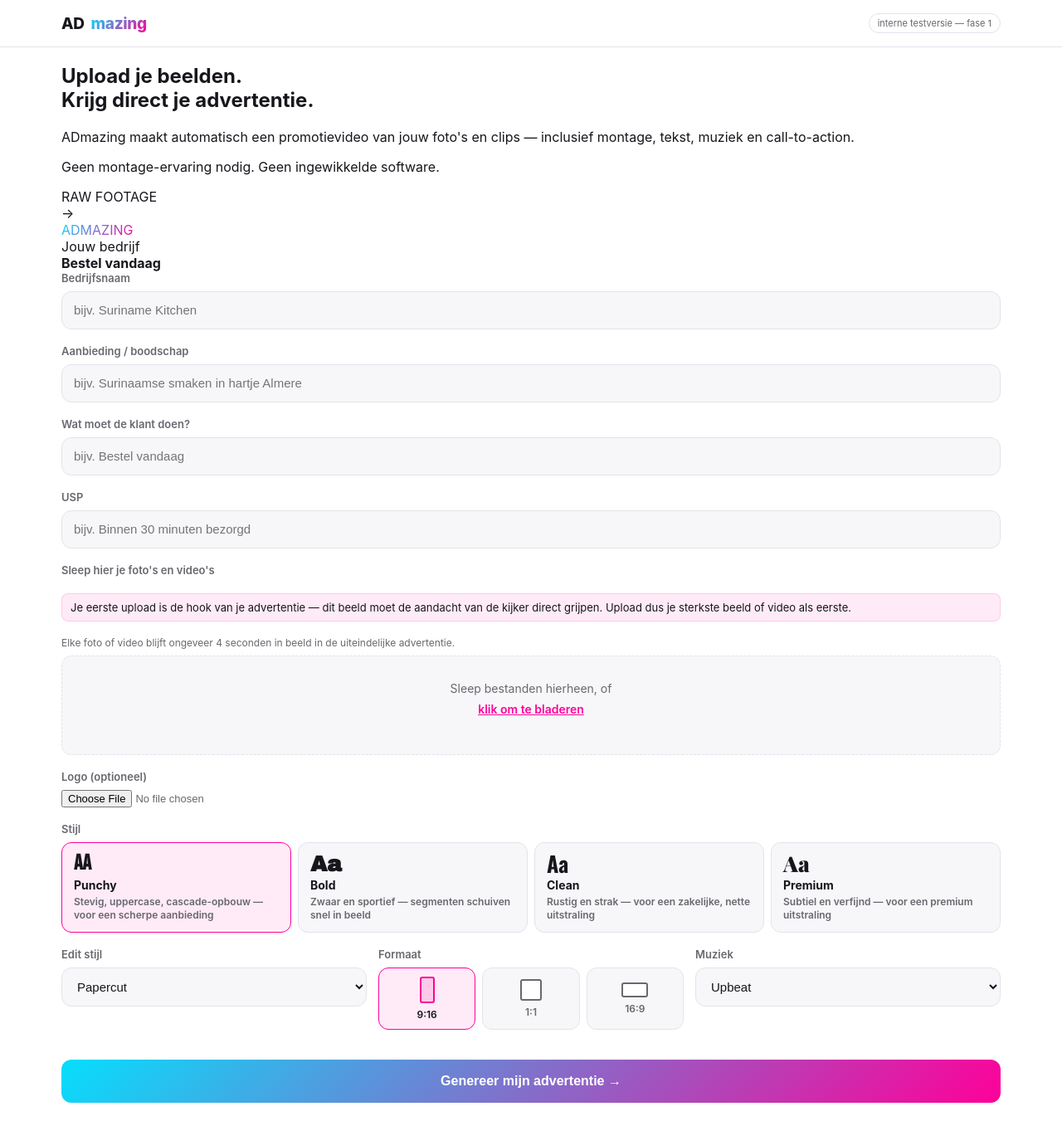
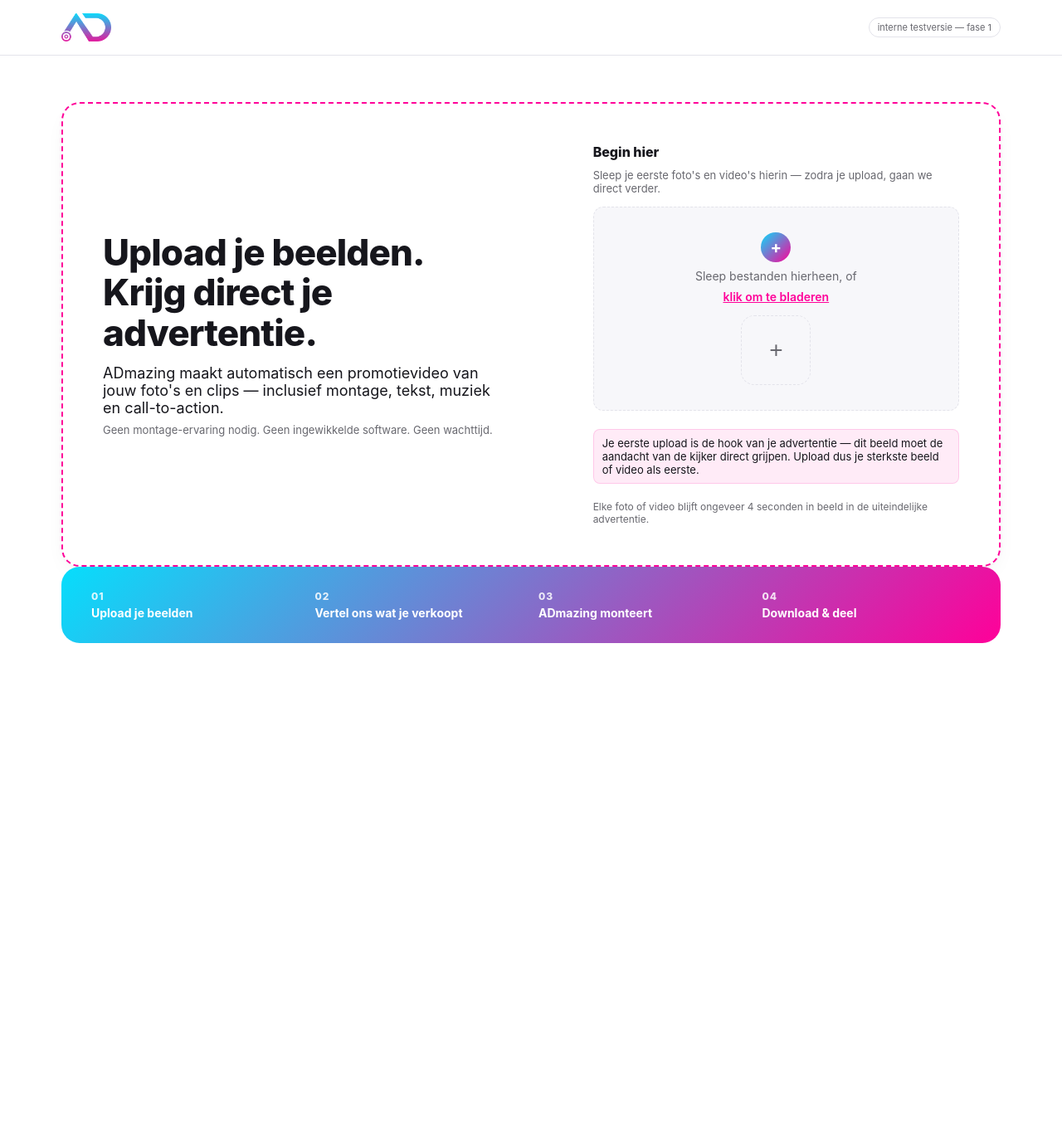
Before and after one commit to videos3600/ADmazingFunnel, a Flask app: page / in a window 1280 px wide. Shown: the whole page at 83% size. After the commit the page ends 775 px from the top, so only its background shows below. Run offline with Flask 3, Linux system fonts and the light colour scheme; some libraries are stand-ins or nearby versions.

Commit message:
Add files via upload

```diff
--- a/admazing-webapp-nieuwe-repo/webapp/templates/index.html
+++ b/admazing-webapp-nieuwe-repo/webapp/templates/index.html
@@ -5,6 +5,7 @@
 <meta name="viewport" content="width=device-width, initial-scale=1">
 <title>ADmazing — Upload je beelden. Krijg direct je advertentie.</title>
 <link rel="stylesheet" href="/static/style.css">
+<link rel="icon" type="image/png" href="/static/logo-mark.png">
 <style>
   /* One @font-face per stijl, so the picker below shows each option in its
      own real typeface instead of just naming it. The font FILES still come
@@ -24,37 +25,75 @@
 
 <header class="topbar">
   <div class="wrap topbar-inner">
-    <div class="logo">AD<span class="accent">mazing</span></div>
+    <div class="logo">
+      <img src="/static/logo-mark.png" alt="ADmazing" class="logo-mark">
+    </div>
     <div class="topbar-tag">interne testversie — fase 1</div>
   </div>
 </header>
 
-<main class="wrap hero">
-  <section class="hero-copy">
+<main class="wrap page">
+
+  <form id="generate-form" class="generator-form">
+
+    <!-- ============== VIEW 1: landing — the ONE action is "upload", everything
+         else lives in the funnel that starts the moment a file lands here. ============== -->
+    <section class="view landing-card" id="view-landing" data-view="landing">
+      <div class="landing-copy">
         <h1>Upload je beelden.<br>Krijg direct je advertentie.</h1>
         <p class="lead">ADmazing maakt automatisch een promotievideo van jouw foto's en clips — inclusief montage, tekst, muziek en call-to-action.</p>
-    <p class="fine">Geen montage-ervaring nodig. Geen ingewikkelde software.</p>
+        <p class="fine">Geen montage-ervaring nodig. Geen ingewikkelde software. Geen wachttijd.</p>
+      </div>
 
-    <div class="preview-mock" aria-hidden="true">
-      <div class="preview-panel raw">
-        <span class="preview-label">RAW FOOTAGE</span>
-        <div class="preview-bars">
-          <div></div><div></div><div></div>
+      <div class="landing-action">
+        <h2>Begin hier</h2>
+        <p class="landing-action-sub">Sleep je eerste foto's en video's hierin — zodra je upload, gaan we direct verder.</p>
+
+        <div class="dropzone" id="dropzone" tabindex="0">
+          <div class="dropzone-hint" id="dropzone-hint">
+            <span class="dropzone-icon" aria-hidden="true">+</span>
+            Sleep bestanden hierheen, of <span class="dropzone-browse">klik om te bladeren</span>
           </div>
+          <div class="media-grid" id="media-grid"></div>
         </div>
-      <div class="preview-arrow">→</div>
-      <div class="preview-panel done">
-        <span class="preview-label accent">ADMAZING</span>
-        <div class="preview-frame">
-          <div class="preview-caption">Jouw bedrijf<br><b>Bestel vandaag</b></div>
-        </div>
-      </div>
+        <input type="file" id="footage-input" name="footage" multiple accept="video/*,image/*" hidden>
+
+        <p class="field-note field-note-strong">Je eerste upload is de hook van je advertentie — dit beeld moet de aandacht van de kijker direct grijpen. Upload dus je sterkste beeld of video als eerste.</p>
+        <p class="field-note" id="duration-note">Elke foto of video blijft ongeveer 4 seconden in beeld in de uiteindelijke advertentie.</p>
+
+        <button type="button" class="generate-btn landing-continue-btn" id="landing-continue-btn" hidden>Verder →</button>
       </div>
     </section>
 
-  <section class="generator-card" id="generator-card">
+    <!-- "How it works" teaser band — same shape as the dashed card above, mirrors
+         the funnel-concept doc's 4-stap uitleg, pure visual reassurance, no inputs. -->
+    <section class="howitworks-band" id="howitworks-band" aria-hidden="true">
+      <div class="howitworks-step"><span class="howitworks-num">01</span>Upload je beelden</div>
+      <div class="howitworks-step"><span class="howitworks-num">02</span>Vertel ons wat je verkoopt</div>
+      <div class="howitworks-step"><span class="howitworks-num">03</span>ADmazing monteert</div>
+      <div class="howitworks-step"><span class="howitworks-num">04</span>Download &amp; deel</div>
+    </section>
 
-    <form id="generate-form" class="generator-form">
+    <!-- ============== VIEW 2: the funnel itself — one panel visible at a time,
+         starts automatically as soon as the landing dropzone gets its first file. ============== -->
+    <section class="view funnel-card" id="view-funnel" data-view="funnel" hidden>
+
+      <div class="funnel-head">
+        <button type="button" class="funnel-back" id="funnel-back" aria-label="Vorige stap">←</button>
+        <div class="funnel-dots" id="funnel-dots" role="list" aria-label="Stappen">
+          <span class="funnel-dot" data-step="1"></span>
+          <span class="funnel-dot" data-step="2"></span>
+          <span class="funnel-dot" data-step="3"></span>
+        </div>
+        <button type="button" class="funnel-media-chip" id="funnel-media-chip">
+          <span id="funnel-media-chip-count">0 bestanden</span> · wijzigen
+        </button>
+      </div>
+
+      <!-- Panel 1: who/what -->
+      <div class="funnel-panel" data-panel="1">
+        <h2>Over je bedrijf</h2>
+
         <div class="field">
           <label for="business_name">Bedrijfsnaam</label>
           <input type="text" id="business_name" name="business_name" placeholder="bijv. Suriname Kitchen" required>
@@ -75,21 +114,14 @@
           <input type="text" id="usp" name="usp" placeholder="bijv. Binnen 30 minuten bezorgd">
         </div>
 
-      <div class="field">
-        <label>Sleep hier je foto's en video's</label>
-        <p class="field-note field-note-strong">Je eerste upload is de hook van je advertentie — dit beeld moet de aandacht van de kijker direct grijpen. Upload dus je sterkste beeld of video als eerste.</p>
-        <p class="field-note" id="duration-note">Elke foto of video blijft ongeveer 4 seconden in beeld in de uiteindelijke advertentie.</p>
-        <div class="dropzone" id="dropzone" tabindex="0">
-          <div class="dropzone-hint" id="dropzone-hint">Sleep bestanden hierheen, of <span class="dropzone-browse">klik om te bladeren</span></div>
-          <div class="media-grid" id="media-grid"></div>
+        <div class="funnel-nav">
+          <button type="button" class="generate-btn funnel-next" data-goto="2">Volgende →</button>
         </div>
-        <input type="file" id="footage-input" name="footage" multiple accept="video/*,image/*" hidden>
       </div>
 
-      <div class="field">
-        <label for="logo-input">Logo (optioneel)</label>
-        <input type="file" id="logo-input" name="logo" accept="image/png,image/jpeg">
-      </div>
+      <!-- Panel 2: look & feel -->
+      <div class="funnel-panel" data-panel="2" hidden>
+        <h2>Stijl &amp; kleur</h2>
 
         <div class="field">
           <label>Stijl</label>
@@ -103,6 +135,29 @@
             </label>
             {% endfor %}
           </div>
+        </div>
+
+        <div class="field">
+          <label for="theme-color-input">Kleur (tekst/motion)</label>
+          <div class="theme-color-row">
+            <input type="color" id="theme-color-input" name="theme_color" value="{{ default_theme_color }}">
+            <span class="theme-color-hint">Style bepaalt de motion, deze kleur bepaalt wat die motion kleurt. Standaard wit.</span>
+          </div>
+        </div>
+
+        <div class="funnel-nav">
+          <button type="button" class="secondary-btn funnel-prev" data-goto="1">← Terug</button>
+          <button type="button" class="generate-btn funnel-next" data-goto="3">Volgende →</button>
+        </div>
+      </div>
+
+      <!-- Panel 3: technical settings + generate -->
+      <div class="funnel-panel" data-panel="3" hidden>
+        <h2>Instellingen &amp; genereren</h2>
+
+        <div class="field">
+          <label for="logo-input">Logo (optioneel)</label>
+          <input type="file" id="logo-input" name="logo" accept="image/png,image/jpeg">
         </div>
 
         <div class="field-row">
@@ -140,11 +195,18 @@
           </div>
         </div>
 
+        <div class="funnel-nav">
+          <button type="button" class="secondary-btn funnel-prev" data-goto="2">← Terug</button>
           <button type="submit" class="generate-btn">Genereer mijn advertentie →</button>
+        </div>
         <p class="form-error" id="form-error"></p>
+      </div>
+
+    </section>
+
   </form>
 
-    <div class="progress-view" id="progress-view" hidden>
+  <div class="progress-view app-card" id="progress-view" hidden>
     <h2>ADmazing maakt je advertentie…</h2>
     <div class="progress-bar" aria-hidden="true"><div class="progress-bar-fill"></div></div>
     <ul class="progress-steps" id="progress-steps">
@@ -157,7 +219,7 @@
     </ul>
   </div>
 
-    <div class="result-view" id="result-view" hidden>
+  <div class="result-view app-card" id="result-view" hidden>
     <h2>Je advertentie is klaar.</h2>
     <video id="result-video" controls playsinline></video>
     <div class="result-actions">
@@ -166,7 +228,6 @@
     </div>
   </div>
 
-  </section>
 </main>
 
 <script src="/static/app.js"></script>
```
Lines whose indentation alone changed are shown as unchanged.
